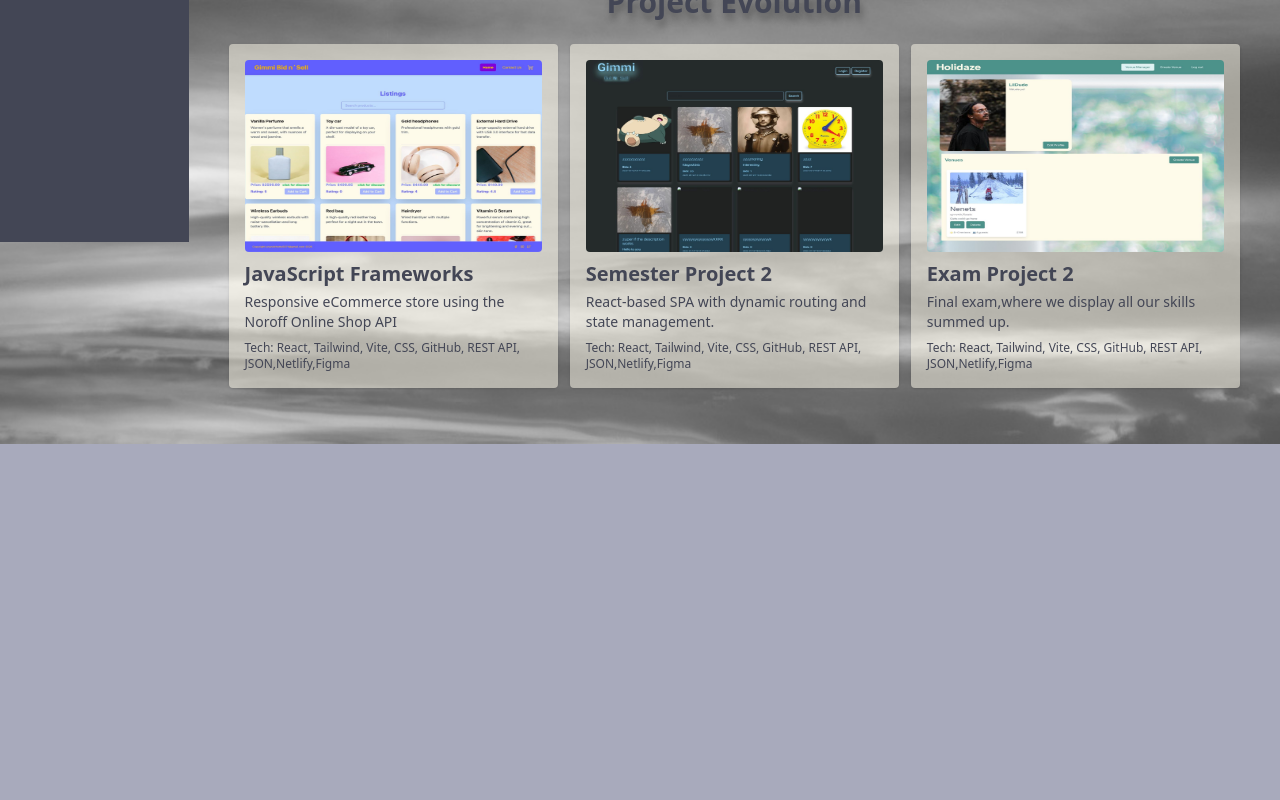
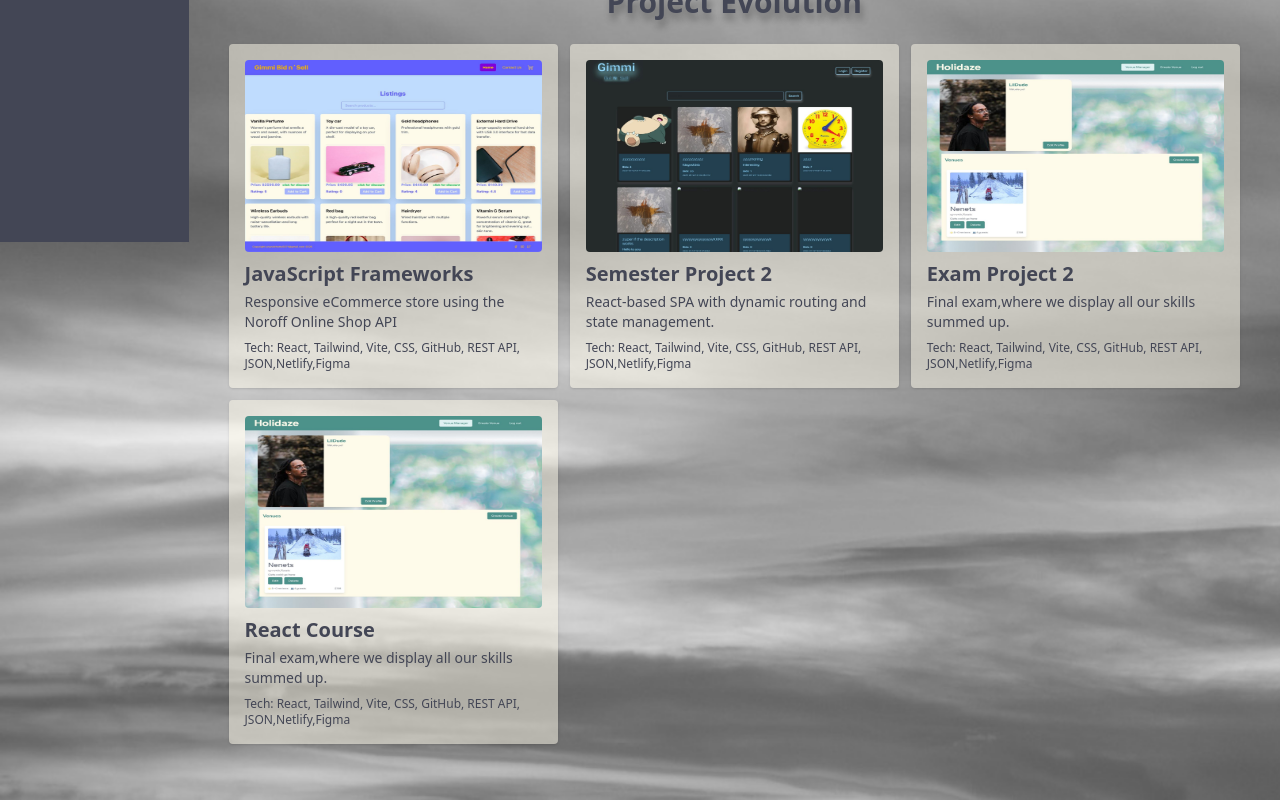
Before and after one commit to Tjommiboy/job_portfolio, a React (Vite) app: page / in a window 1280 px wide. Shown: the part 558-1358 px from the top of the page. Before the commit the page ends 1002 px from the top, so only its background shows below. Built offline with nearby package versions, Linux system fonts and the light colour scheme.

Commit message:
added new react course project to portfolio

```diff
--- a/src/components/Projects.jsx
+++ b/src/components/Projects.jsx
@@ -32,6 +32,13 @@ const Projects = () => {
           technologies="React, Tailwind, Vite, CSS, GitHub, REST API, JSON,Netlify,Figma"
           link="Exam_Project"
         />
+        <ProjectCard
+          title="React Course"
+          description="Final exam,where we display all our skills summed up."
+          image="images/exam3.jpg"
+          technologies="React, Tailwind, Vite, CSS, GitHub, REST API, JSON,Netlify,Figma"
+          link="Exam_Project"
+        />
       </div>
     </div>
   );
--- a/src/pages/ProjectPage.jsx
+++ b/src/pages/ProjectPage.jsx
@@ -15,7 +15,6 @@ const ProjectPage = () => {
       <h1 className="text-3xl font-bold mb-4">{project.title}</h1>
 
       <div className="flex flex-col xl:flex-row gap-4">
-        {/* Text Content */}
         <div className="flex-1">
           <p className="mb-2">{project.description}</p>
           {project.reflections.split("\n\n").map((para, idx) => (
@@ -43,7 +42,6 @@ const ProjectPage = () => {
           </div>
         </div>
 
-        {/* Image Grid */}
         <div className="grid grid-cols-2 gap-4 xl:w-1/2 self-start">
           {project.images.map((src, index) => (
             <img
@@ -56,7 +54,6 @@ const ProjectPage = () => {
         </div>
       </div>
 
-      {/* Tech Stack */}
       <h2 className="mt-6 text-xl font-semibold">Built with:</h2>
       <section className="flex p-4">
         <ul className="flex flex-wrap gap-4 p-0 list-none">
--- a/src/projectData/projectData.js
+++ b/src/projectData/projectData.js
@@ -175,4 +175,72 @@ export const projectData = [
     repo: "https://github.com/Tjommiboy/project_exam2_.git",
     demo: "https://unique-froyo-0a9eb1.netlify.app/",
   },
+  {
+    id: "ReactCourse",
+    title: "React Course",
+    description:
+      "Developed a responsive front-end for Holidaze, a fictional accommodation booking platform. Users can search venues, make bookings, and manage profiles. Venue managers can create and manage listings and view bookings.Planned the project using GitHub Projects and designed UI/UX prototypes in Figma. Built with React, styled using Tailwind, and integrated with a REST API. Tested for accessibility and performance, then deployed on Netlify.",
+    technologies: ["React", "Tailwind", "Vite", "Figma", "Git", "Netlify"],
+    reflections: `Compared to earlier projects, I felt more prepared and less behind when starting the Holidaze exam project. The structured Kanban planning and Figma prototyping helped me stay organized and maintain a clear development workflow.
+
+    Technically, I used React to build a dynamic and responsive user interface, with conditional routing and state management based on user roles (Visitor, Customer, Venue Manager). I integrated the Holidaze API extensively to handle venue listings, bookings, and user authentication, working with asynchronous data fetching and managing error states effectively.
+
+    I implemented full CRUD functionality for both customers and venue managers—this was my first time applying role-based logic at this level in a frontend project. It was rewarding to see it all working end-to-end with the API and gave me more confidence in handling real-world application logic.
+
+    For styling, I used CSS Modules to ensure scoped, maintainable styles and paid attention to accessibility. Responsive design was a priority throughout. Deploying the application to Netlify also gave me experience with static hosting and CI/CD workflows.
+
+    Additionally, I implemented a simple search filter for the first time. While basic, it helped me understand the challenges of filtering and searching in frontend apps, and highlighted how much depth there is—especially around things like sorting, combining filters, and optimizing performance. It’s an area I definitely want to explore more.
+
+    Overall, this project helped me realize how much I’ve learned, and also how much more there is to dive into. It felt like a turning point where I started applying what I’ve learned more confidently and seeing the bigger picture in frontend development.`,
+    techStack: [
+      {
+        name: "HTML",
+        logo: "https://cdn.jsdelivr.net/gh/devicons/devicon/icons/html5/html5-original.svg",
+      },
+      {
+        name: "CSS",
+        logo: "https://cdn.jsdelivr.net/gh/devicons/devicon/icons/css3/css3-original.svg",
+      },
+      {
+        name: "JavaScript",
+        logo: "https://cdn.jsdelivr.net/gh/devicons/devicon/icons/javascript/javascript-original.svg",
+      },
+      {
+        name: "React",
+        logo: "https://cdn.jsdelivr.net/gh/devicons/devicon/icons/react/react-original.svg",
+      },
+      {
+        name: "React Router",
+        logo: "https://cdn.simpleicons.org/reactrouter/CA4245",
+      },
+      {
+        name: "CSS Modules",
+        logo: "https://cdn.jsdelivr.net/gh/devicons/devicon/icons/css3/css3-original.svg", // reuse CSS icon
+      },
+      {
+        name: "Figma",
+        logo: "https://cdn.simpleicons.org/figma/F24E1E",
+      },
+
+      {
+        name: "Deployment with Netlify",
+        logo: "https://cdn.simpleicons.org/netlify/00C7B7",
+      },
+      {
+        name: "Form Validation",
+        logo: "https://cdn.jsdelivr.net/npm/@fortawesome/fontawesome-free/svgs/solid/check.svg",
+      },
+      {
+        name: "API Integration",
+      },
+    ],
+    images: [
+      "/images/holidayz (2).jpeg",
+      "/images/holidayz (3).jpeg",
+      "/images/exam3.jpg",
+      "/images/exam4.jpg",
+    ],
+    repo: "https://github.com/Tjommiboy/project_exam2_.git",
+    demo: "https://unique-froyo-0a9eb1.netlify.app/",
+  },
 ];
```
